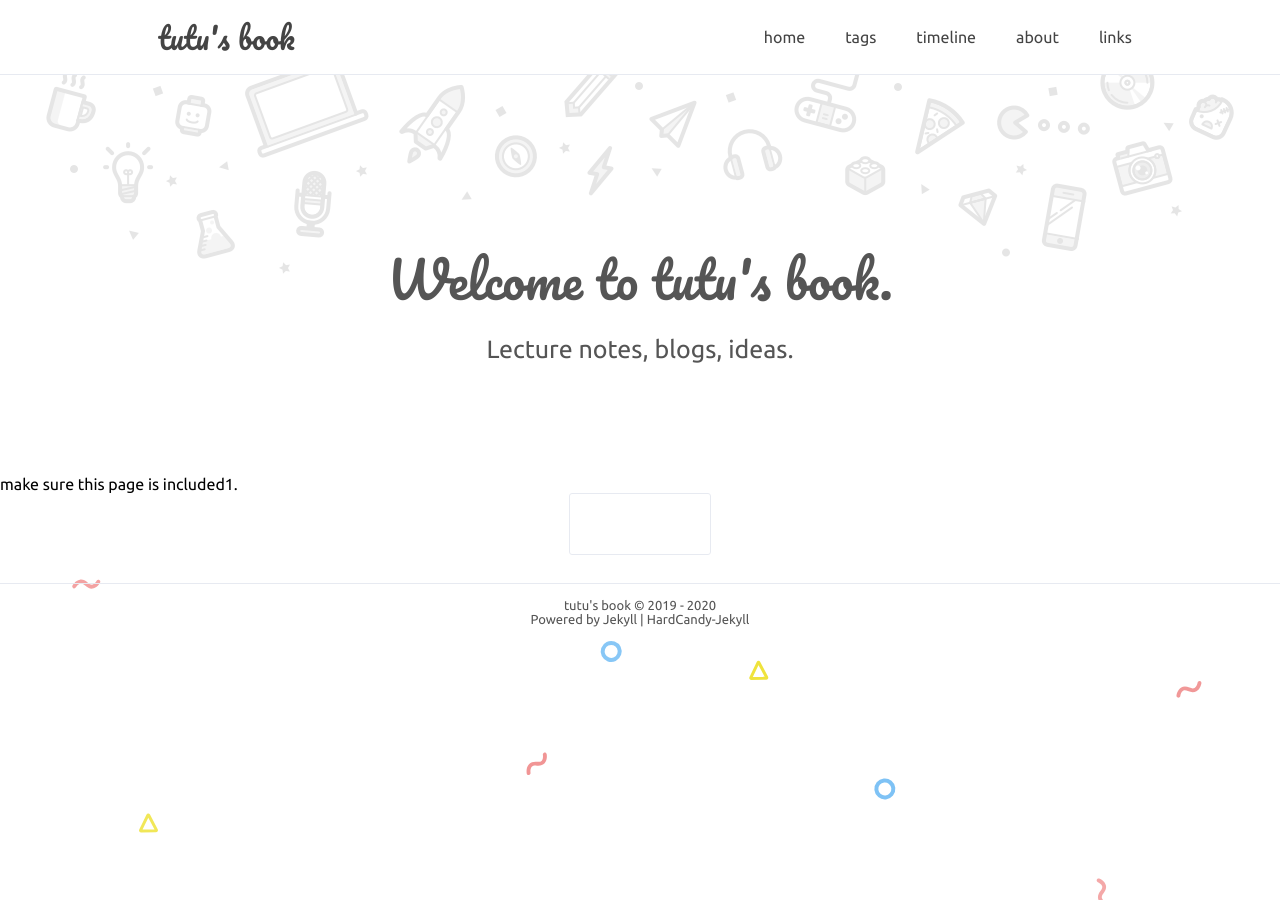
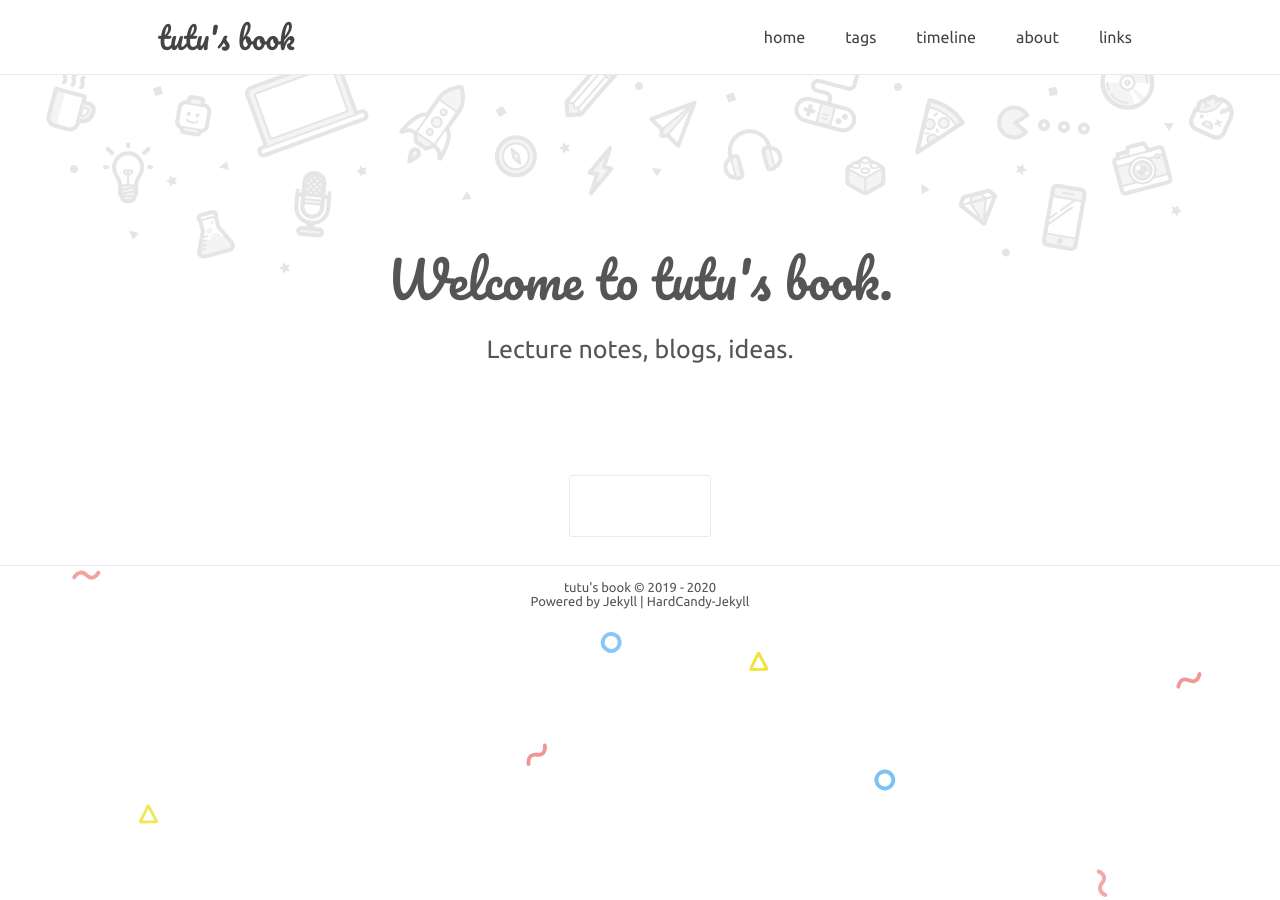
Before and after one commit to Zosuven/Zosuven.github.io, a Jekyll site: the page built from ind.html, in a window 1280 px wide. Built offline with Jekyll 4.4.1, drawn with Linux system fonts in a browser that asks for light colours.

Commit message:
remove debug msg

```diff
--- a/_includes/posts_paginator.html
+++ b/_includes/posts_paginator.html
@@ -1,4 +1,3 @@
-make sure this page is included1.
 {% for post in paginator.posts %}
   <a href="{{ post.url }}">
       <li class="fadeInUp animated">
```
